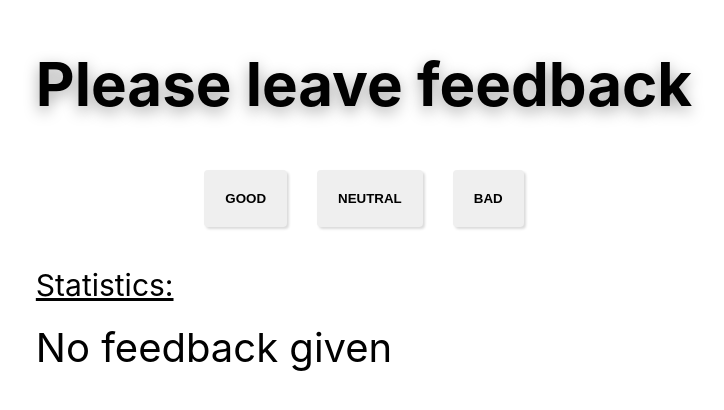
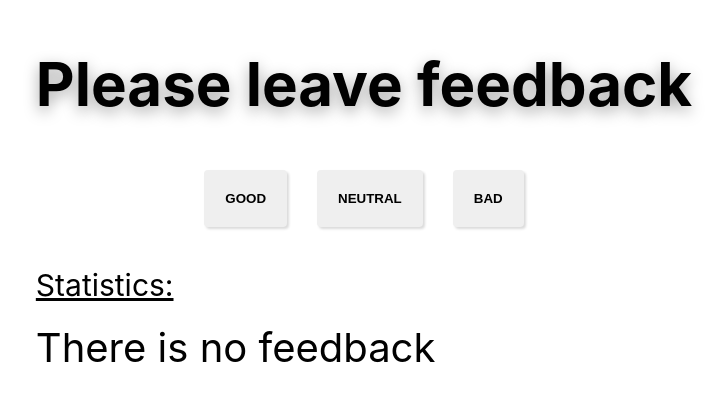
Before and after one commit to MaksimPavlyuchenko/goit-react-hw-02-feedback, a React (Create React App) app: page / in a window 1280 px wide. Shown: the part 190-600 px from the top of the page, without its empty margins (276-1000 px from the left). Built offline with nearby package versions, Linux system fonts and the light colour scheme.

Commit message:
task-one-done

```diff
--- a/src/components/App.jsx
+++ b/src/components/App.jsx
@@ -3,6 +3,8 @@ import { Component } from 'react';
 import Section from './Section/Section';
 import Statistics from './Statistics/Statistics';
 import { FeedbackOptions } from './Buttons/FeedbackOptions';
+
+
 
 class App extends Component {
   state = {
--- a/src/components/Notification/Notification.jsx
+++ b/src/components/Notification/Notification.jsx
@@ -2,4 +2,5 @@ const Notification =({message})=>{
 
     return(<span>{message}</span>)
 }
+
 export default Notification;
--- a/src/components/Statistics/Statistics.jsx
+++ b/src/components/Statistics/Statistics.jsx
@@ -1,4 +1,5 @@
 import { Statistic, CountItem } from './Statistics.styled';
+import Notification from '../Notification/Notification';
 
 
 export const Statistics = ({
@@ -7,12 +8,13 @@ export const Statistics = ({
   bad,
   total,
   positivePercentage
-},children) => {
+}) => {
+
   return (
     <>
       <Statistic>Statistics:</Statistic>
       {good === 0 && neutral === 0 && bad === 0 ? (
-        'No feedback given'
+       <Notification message="There is no feedback"/>
       ) : (
         <>
           <CountItem>Good: {good}</CountItem>
```
